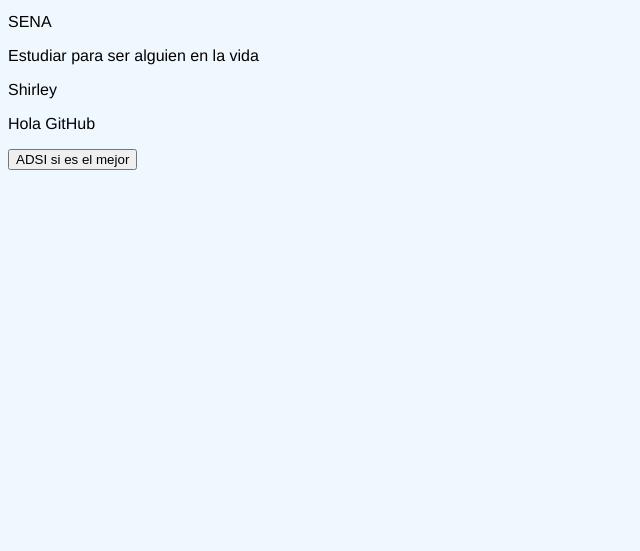
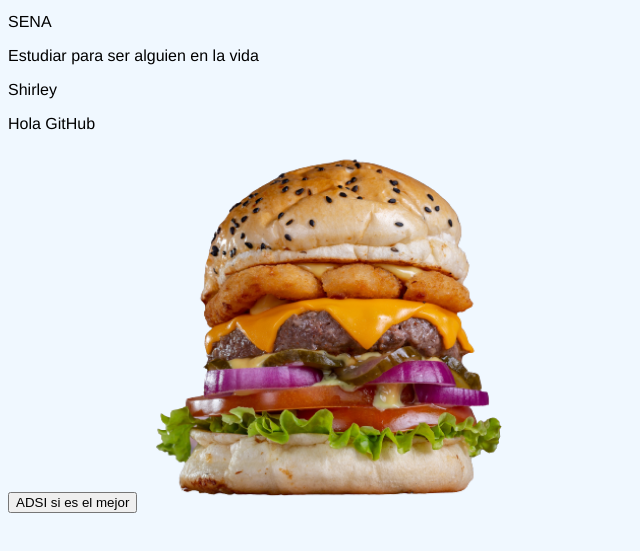
Before and after one commit to dayannacubillos/gitevaluaci-n, a plain HTML site: page index.html in a window 1280 px wide. Shown: the part 101-652 px from the top of the page, without its empty margins (0-640 px from the left). Drawn offline with Linux system fonts and the light colour scheme.

Commit message:
evaluacion de git 3

```diff
--- a/index.html
+++ b/index.html
@@ -17,5 +17,7 @@
     <p>Hola GitHub</p>
 
     <input type="button" onclick="bienvenida()" value="ADSI si es el mejor">
+
+    <img src="img/pr1.png" alt="">
 </body>
 </html>
```
Also changed, not shown: img/pr1.png (added), img/pr2.png (added), img/pr3.png (added).
